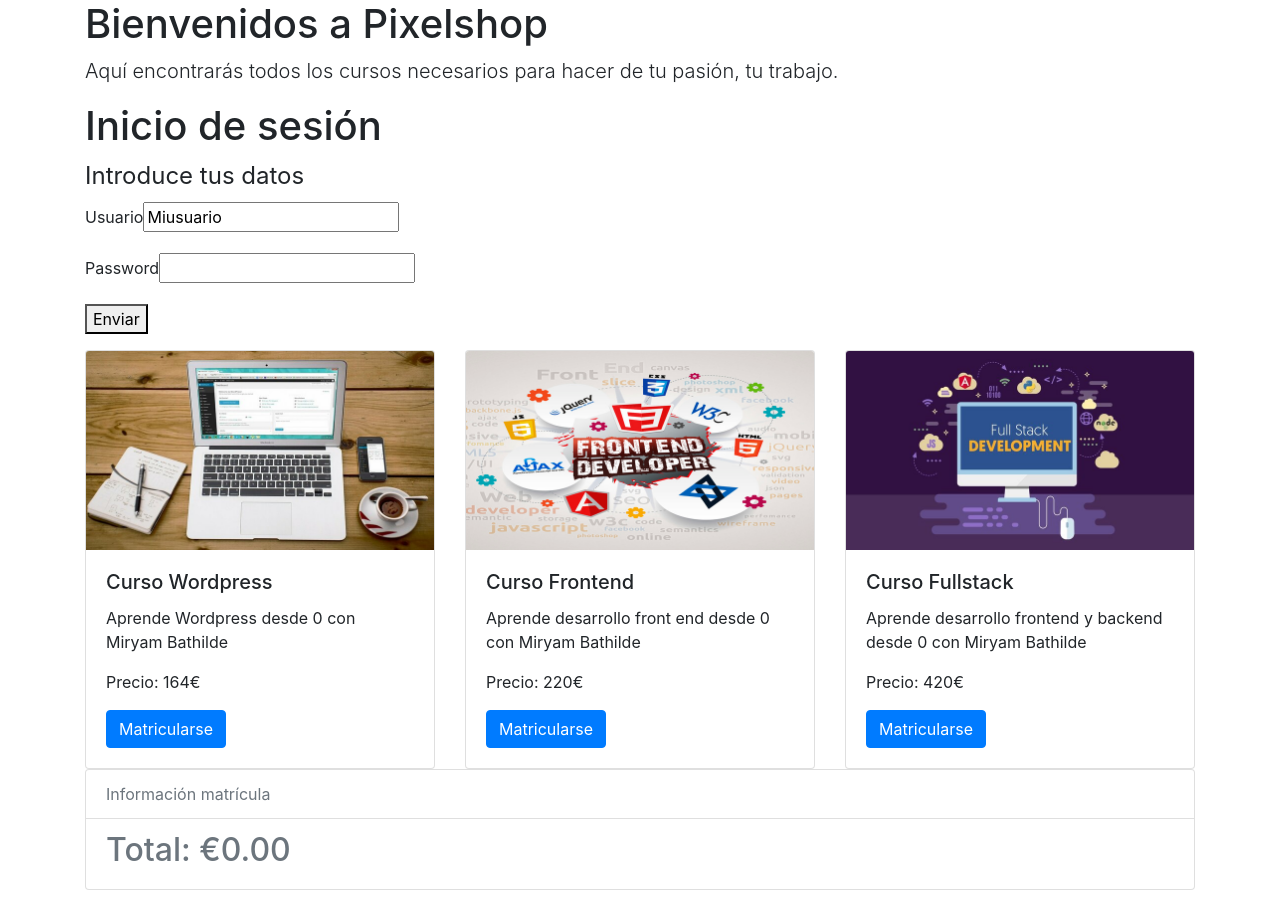
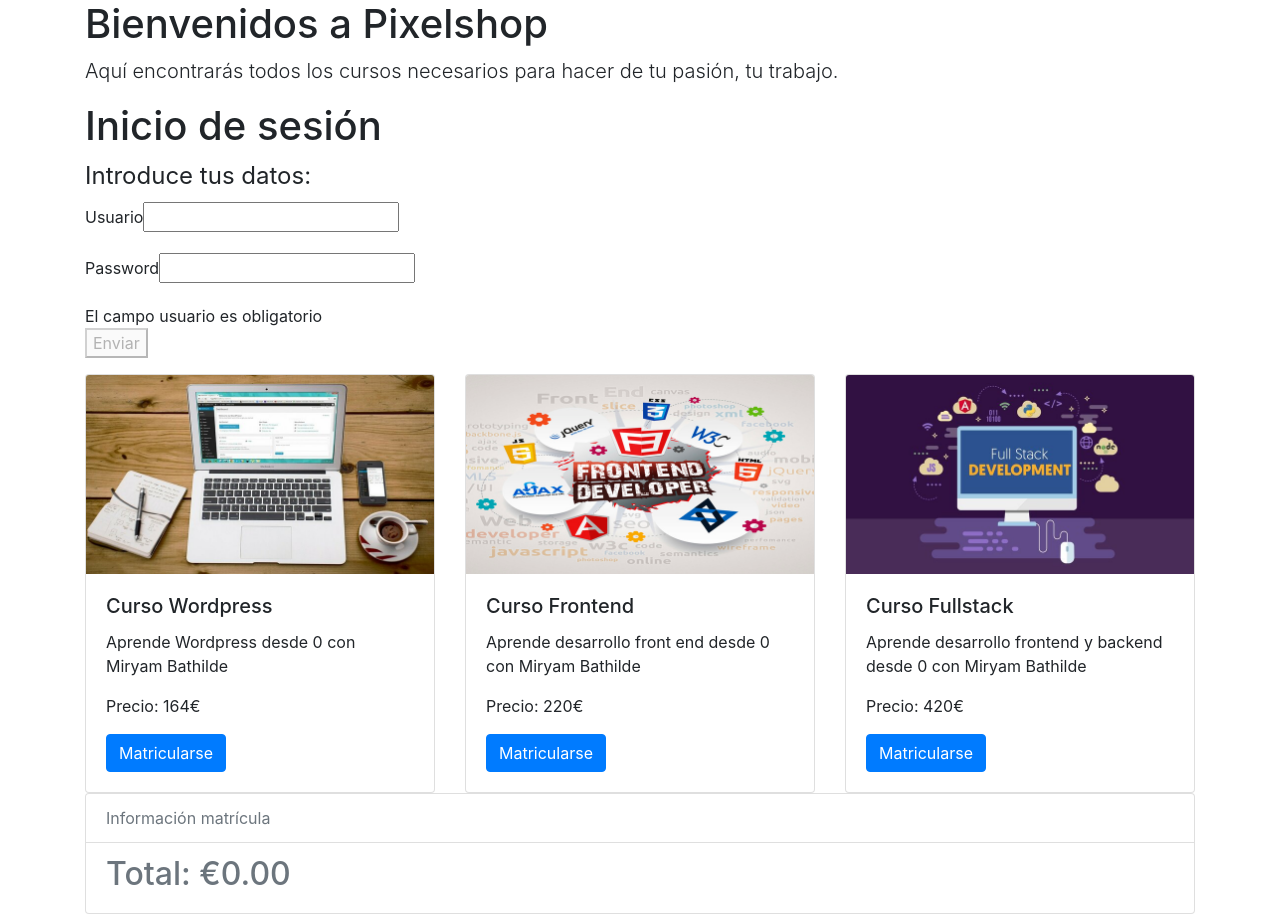
Before and after one commit to miryambathilde/CURSO-ANGULAR-Y-BOOTSTRAP, an Angular app in the folder pixelshop/: page / in a window 1280 px wide. Before the commit the page ends 890 px from the top, so only its background shows below. Built offline with nearby package versions, Linux system fonts and the light colour scheme.

Commit message:
formulario reactivo con validators

```diff
--- a/pixelshop/src/app/formulariosegundo/formulariosegundo.component.html
+++ b/pixelshop/src/app/formulariosegundo/formulariosegundo.component.html
@@ -2,7 +2,7 @@
     <header><h1>Inicio de sesión</h1></header>
     <form [formGroup]="formulario" (ngSubmit)="onSubmit(formulario)" novalidate>
         <fieldset id="forms__input">
-            <legend>Introduce tus datos</legend>
+            <legend>Introduce tus datos:</legend>
             <p>
                 <label for="user">Usuario</label>
                 <input formControlName="user">
@@ -11,6 +11,11 @@
                 <label for="password">Password</label>
                 <input formControlName="password">
             </p>
+
+            <!-- validator *ngIf para errores que puede haber con el el usuario-->
+            <span *ngIf="formulario.get('user').hasError('required')">El campo usuario es obligatorio</span>
+            <!-- {{formulario.controls.user.errors | json}}       -->
+
             <p><button class="button primary" type="submit" [disabled]="!formulario.valid">Enviar</button></p>
         </fieldset>
     </form>
--- a/pixelshop/src/app/formulariosegundo/formulariosegundo.component.ts
+++ b/pixelshop/src/app/formulariosegundo/formulariosegundo.component.ts
@@ -1,5 +1,5 @@
 import { Component, OnInit } from '@angular/core';
-import { FormGroup, FormBuilder } from '@angular/forms';
+import { FormGroup, FormBuilder, Validators } from '@angular/forms';
 
 @Component({
   selector: 'app-formulariosegundo',
@@ -14,11 +14,20 @@
   constructor (private formBuilder: FormBuilder)  { }
 
   /* aqui creamos los datos que va a tener nuestro formbuilder */
+  /* PARA PODER USAR VALIDATORS PARA HACER VALIDACIONES, vamos a empezar a incorporar
+  en user y las trataremos como una array con varios parámetros:
+  CONCATENAMOS '' CON Validators.required, DE ESTE MODO le estoy
+  diciendo que el campo user es requerido y con minLength le estamos diciendo
+  que tiene que tener un mínimo de 3 caracteres */
   ngOnInit(): void {
     this.formulario = this.formBuilder.group({
-      user: 'Miusuario',
-      password: '',
-    })
+      user: ['', [Validators.required, Validators.minLength(3)]],
+      password: ['', Validators.required]
+    });
   }
 
+  /* metodo onsubmit de la vista */
+  onSubmit(_datosForm) {
+    console.log(_datosForm.value);
+  }
 }
```
